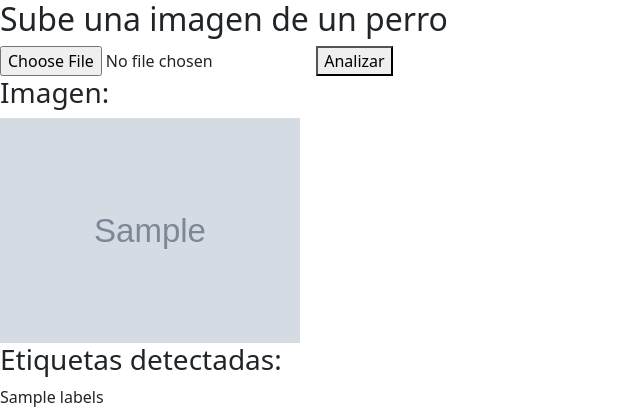
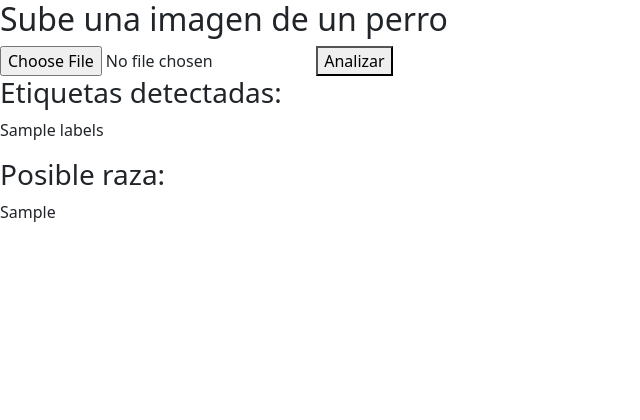
Before and after one commit to Juandavidg123/PetMatch, a Django app: template IArecognition/templates/upload.html in a window 1280 px wide. Shown: the top 420 px of the page, without its empty margins (0-640 px from the left). Run offline with Django 5.2, Linux system fonts and the light colour scheme; the template is opened without the code that fills it: most values are stand-ins (such as "Sample title", 1, 10 or a date in 2020); grey boxes marked "Sample" are stand-in pictures.

Commit message:
Remove image display from upload template and add home link to publicaciones template

```diff
--- a/IArecognition/templates/upload.html
+++ b/IArecognition/templates/upload.html
@@ -16,8 +16,6 @@
     </form>
 
     {% if image_url %}
-        <h3>Imagen:</h3>
-        <img src="{{ image_url }}" alt="Imagen subida" width="300">
         <h3>Etiquetas detectadas:</h3>
         <p>{{ labels }}</p>
         <h3>Posible raza:</h3>
--- a/publicaciones/templates/lista.html
+++ b/publicaciones/templates/lista.html
@@ -15,6 +15,7 @@
   </div>
 {% endfor %}
 <a href="{% url 'crear_publicacion' %}">Crear nueva publicación</a>
+<a href="{% url 'home' %}">home</a>
 {% if user.is_authenticated %}
   <p>Hola {{ user.username }}! <a href="{% url 'logout' %}">Cerrar sesión</a></p>
 {% else %}
```
